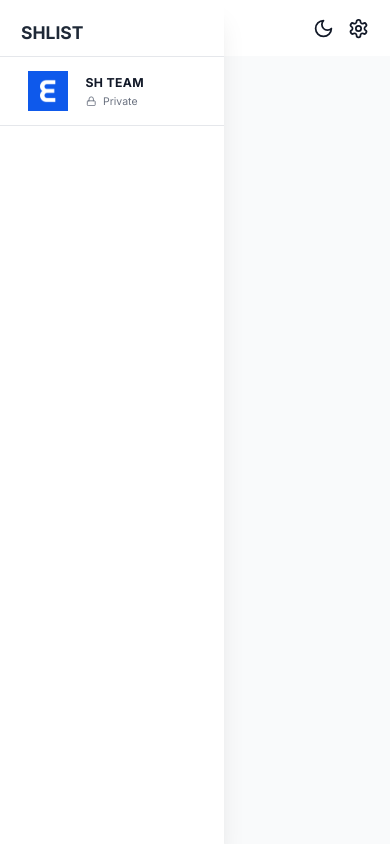
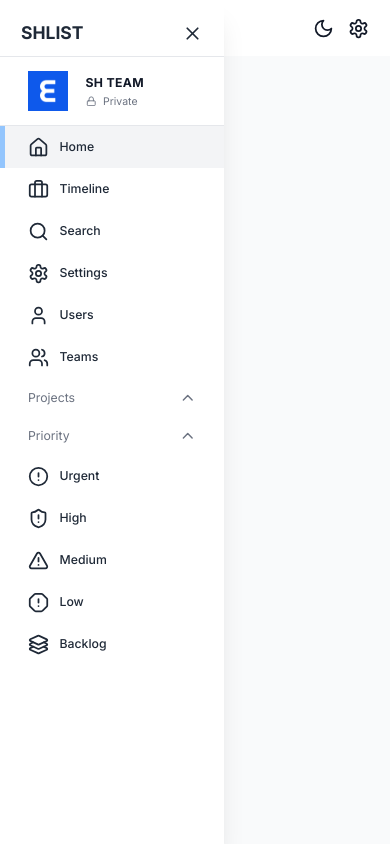
Before and after one commit to tropicaluser/edroh-projectmanagement, a Next.js app in the folder client/: page / in a window 390 px wide. Built offline with nearby package versions, Linux system fonts and the light colour scheme; no server answers.

Commit message:
feat(client): sidebar responsive

```diff
--- a/client/src/components/Sidebar/index.tsx
+++ b/client/src/components/Sidebar/index.tsx
@@ -1,18 +1,43 @@
 "use client";
 
 import { useState } from "react";
-import { LockIcon, LucideIcon } from "lucide-react";
+import {
+  AlertCircle,
+  AlertOctagon,
+  AlertTriangle,
+  Briefcase,
+  ChevronDown,
+  ChevronUp,
+  Home,
+  Layers3,
+  LockIcon,
+  LucideIcon,
+  Search,
+  Settings,
+  ShieldAlert,
+  User,
+  Users,
+  X,
+} from "lucide-react";
 import Image from "next/image";
 import Link from "next/link";
 import { usePathname } from "next/navigation";
 import { useAppDispatch, useAppSelector } from "@/app/redux";
+import { setIsSidebarCollapsed } from "@/state";
 
 const Sidebar = () => {
   const [showProjects, setShowProjects] = useState(true);
   const [showPriority, setShowPriority] = useState(true);
 
+  const dispatch = useAppDispatch();
+  const isSidebarCollapsed = useAppSelector(
+    (state) => state.global.isSidebarCollapsed
+  );
+
   const sidebarClassNames = `fixed flex flex-col h-[100%] justify-between shadow-xl
-    transition-all duration-300 h-full z-40 dark:bg-black overflow-y-auto bg-white w-64`;
+    transition-all duration-300 h-full z-40 dark:bg-black overflow-y-auto bg-white
+    ${isSidebarCollapsed ? "w-0 hidden" : "w-64"}
+  `;
 
   return (
     <div className={sidebarClassNames}>
@@ -22,6 +47,16 @@ const Sidebar = () => {
           <div className="text-xl font-bold text-gray-800 dark:text-white">
             SHLIST
           </div>
+          {isSidebarCollapsed ? null : (
+            <button
+              className="py-3"
+              onClick={() => {
+                dispatch(setIsSidebarCollapsed(!isSidebarCollapsed));
+              }}
+            >
+              <X className="h-6 w-6 text-gray-800 hover:text-gray-500 dark:text-white" />
+            </button>
+          )}
         </div>
 
         {/* TEAM */}
@@ -39,6 +74,65 @@ const Sidebar = () => {
         </div>
 
         {/* NAVBAR LINKS */}
+        <nav className="z-10 w-full">
+          <SidebarLink icon={Home} label="Home" href="/" />
+          <SidebarLink icon={Briefcase} label="Timeline" href="/timeline" />
+          <SidebarLink icon={Search} label="Search" href="/search" />
+          <SidebarLink icon={Settings} label="Settings" href="/settings" />
+          <SidebarLink icon={User} label="Users" href="/users" />
+          <SidebarLink icon={Users} label="Teams" href="/teams" />
+        </nav>
+
+        {/* PROJECTS LINKS */}
+        <button
+          onClick={() => setShowProjects((prev) => !prev)}
+          className="flex w-full items-center justify-between px-8 py-3 text-gray-500"
+        >
+          <span className="">Projects</span>
+          {showProjects ? (
+            <ChevronUp className="h-5 w-5" />
+          ) : (
+            <ChevronDown className="h-5 w-5" />
+          )}
+        </button>
+
+        {/* PRIORITIES LINKS */}
+        <button
+          onClick={() => setShowPriority((prev) => !prev)}
+          className="flex w-full items-center justify-between px-8 py-3 text-gray-500"
+        >
+          <span className="">Priority</span>
+          {showPriority ? (
+            <ChevronUp className="h-5 w-5" />
+          ) : (
+            <ChevronDown className="h-5 w-5" />
+          )}
+        </button>
+        {showPriority && (
+          <>
+            <SidebarLink
+              icon={AlertCircle}
+              label="Urgent"
+              href="/priority/urgent"
+            />
+            <SidebarLink
+              icon={ShieldAlert}
+              label="High"
+              href="/priority/high"
+            />
+            <SidebarLink
+              icon={AlertTriangle}
+              label="Medium"
+              href="/priority/medium"
+            />
+            <SidebarLink icon={AlertOctagon} label="Low" href="/priority/low" />
+            <SidebarLink
+              icon={Layers3}
+              label="Backlog"
+              href="/priority/backlog"
+            />
+          </>
+        )}
       </div>
     </div>
   );
@@ -48,25 +142,12 @@ interface SidebarLinkProps {
   href: string;
   icon: LucideIcon;
   label: string;
-  isCollapsed?: boolean;
 }
 
-const SidebarLink = ({
-  href,
-  icon: Icon,
-  label,
-  // isCollapsed,
-}: SidebarLinkProps) => {
+const SidebarLink = ({ href, icon: Icon, label }: SidebarLinkProps) => {
   const pathname = usePathname();
   const isActive =
     pathname === href || (pathname === "/" && href === "/dashboard");
-  const screenWidth = window.innerWidth;
-
-  const dispatch = useAppDispatch();
-  const isSidebarCollapsed = useAppSelector(
-    (state) => state.global.isSidebarCollapsed
-  );
-  const isDarkMode = useAppSelector((state) => state.global.isDarkMode);
 
   return (
     <Link href={href} className="w-full">
```
